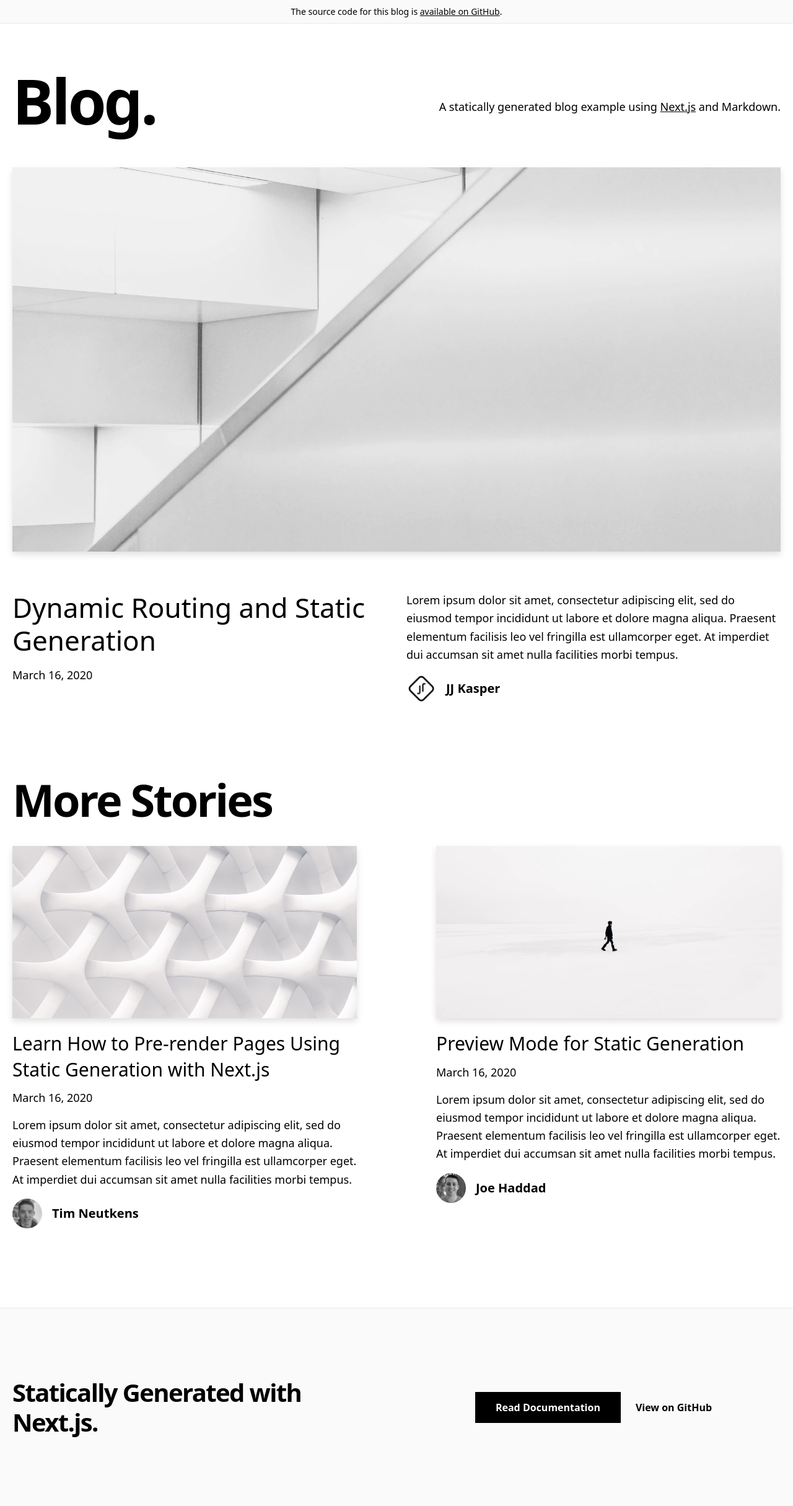
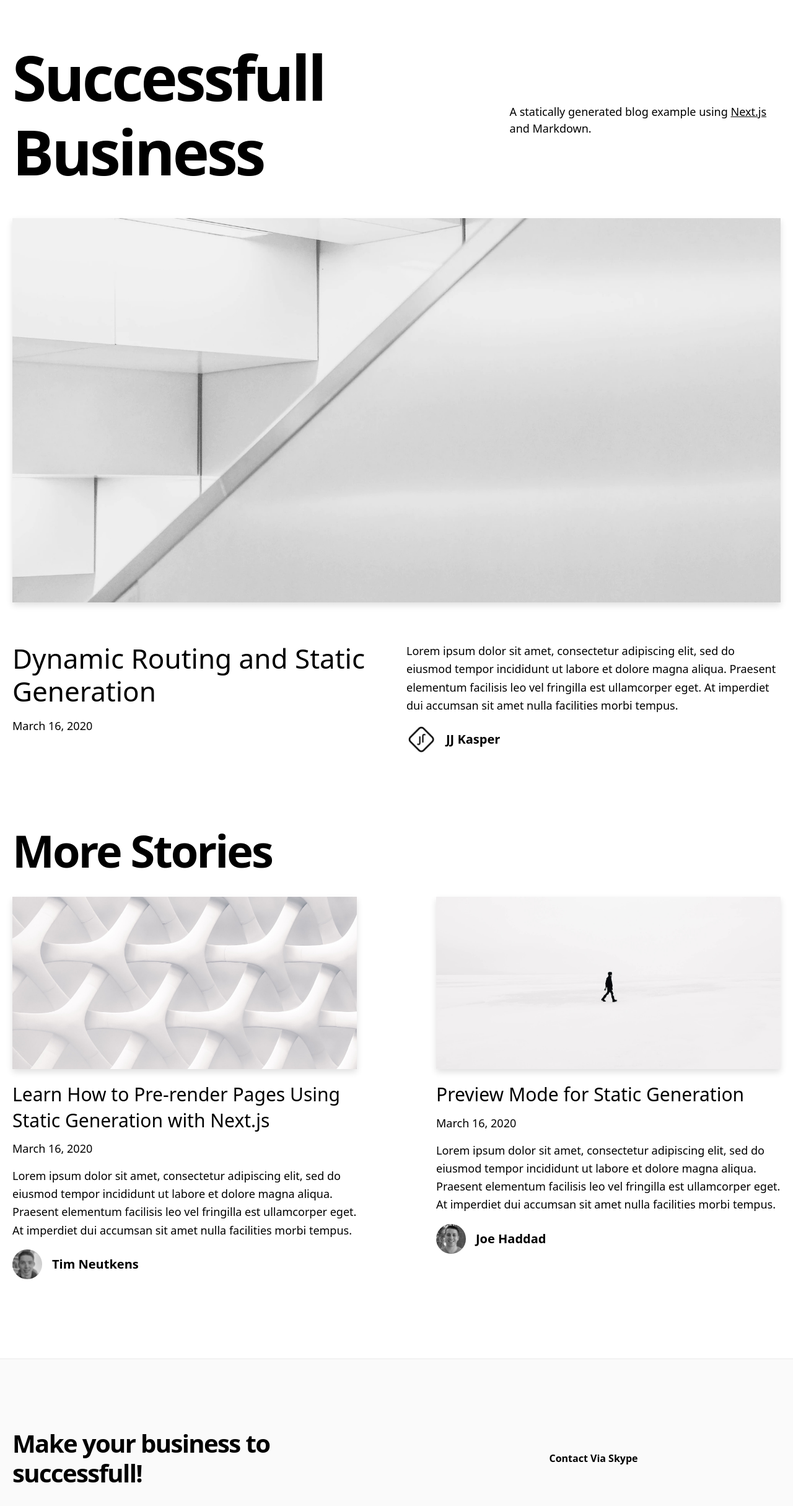
Before and after one commit to AndreiSamorokov/blogstarter, a Next.js app: page / in a window 1280 px wide. Shown: the top 2430 px of the page at 62% size. Built offline with nearby package versions, Linux system fonts and the light colour scheme.

Commit message:
blog started

```diff
--- a/components/footer.js
+++ b/components/footer.js
@@ -7,20 +7,14 @@ export default function Footer() {
       <Container>
         <div className="py-28 flex flex-col lg:flex-row items-center">
           <h3 className="text-4xl lg:text-5xl font-bold tracking-tighter leading-tight text-center lg:text-left mb-10 lg:mb-0 lg:pr-4 lg:w-1/2">
-            Statically Generated with Next.js.
+            Make your business to successfull!
           </h3>
           <div className="flex flex-col lg:flex-row justify-center items-center lg:pl-4 lg:w-1/2">
             <a
-              href="https://nextjs.org/docs/basic-features/pages"
-              className="mx-3 bg-black hover:bg-white hover:text-black border border-black text-white font-bold py-3 px-12 lg:px-8 duration-200 transition-colors mb-6 lg:mb-0"
-            >
-              Read Documentation
-            </a>
-            <a
-              href={`https://github.com/vercel/next.js/tree/canary/examples/${EXAMPLE_PATH}`}
+              href={``}
               className="mx-3 font-bold hover:underline"
             >
-              View on GitHub
+              Contact Via Skype
             </a>
           </div>
         </div>
--- a/components/intro.js
+++ b/components/intro.js
@@ -3,9 +3,9 @@ import { CMS_NAME } from '../lib/constants'
 export default function Intro() {
   return (
     <section className="flex-col md:flex-row flex items-center md:justify-between mt-16 mb-16 md:mb-12">
-      <h1 className="text-6xl md:text-8xl font-bold tracking-tighter leading-tight md:pr-8">
-        Blog.
-      </h1>
+      <h5 className="text-6xl md:text-8xl font-bold tracking-tighter leading-tight md:pr-8">
+        Successfull Business
+      </h5>
       <h4 className="text-center md:text-left text-lg mt-5 md:pl-8">
         A statically generated blog example using{' '}
         <a
--- a/components/layout.js
+++ b/components/layout.js
@@ -1,4 +1,3 @@
-import Alert from '../components/alert'
 import Footer from '../components/footer'
 import Meta from '../components/meta'
 
@@ -7,7 +6,6 @@ export default function Layout({ preview, children }) {
     <>
       <Meta />
       <div className="min-h-screen">
-        <Alert preview={preview} />
         <main>{children}</main>
       </div>
       <Footer />
--- a/pages/index.js
+++ b/pages/index.js
@@ -14,7 +14,7 @@ export default function Index({ allPosts }) {
     <>
       <Layout>
         <Head>
-          <title>Next.js Blog Example with {CMS_NAME}</title>
+          <title> Make your dream {CMS_NAME}</title>
         </Head>
         <Container>
           <Intro />
```
Also changed, not shown: 1 other file (tests, documents, lock files or other folders).
